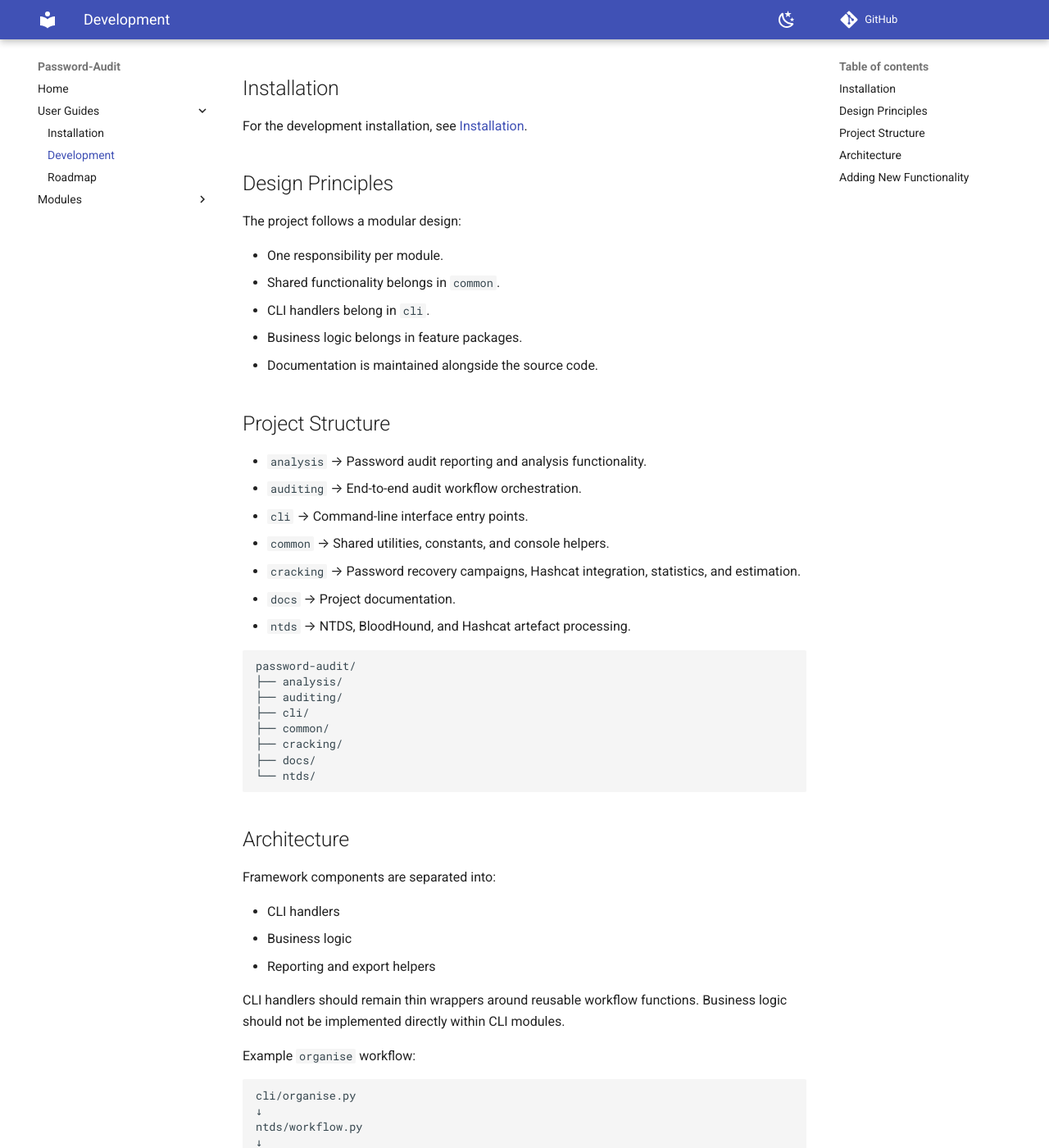
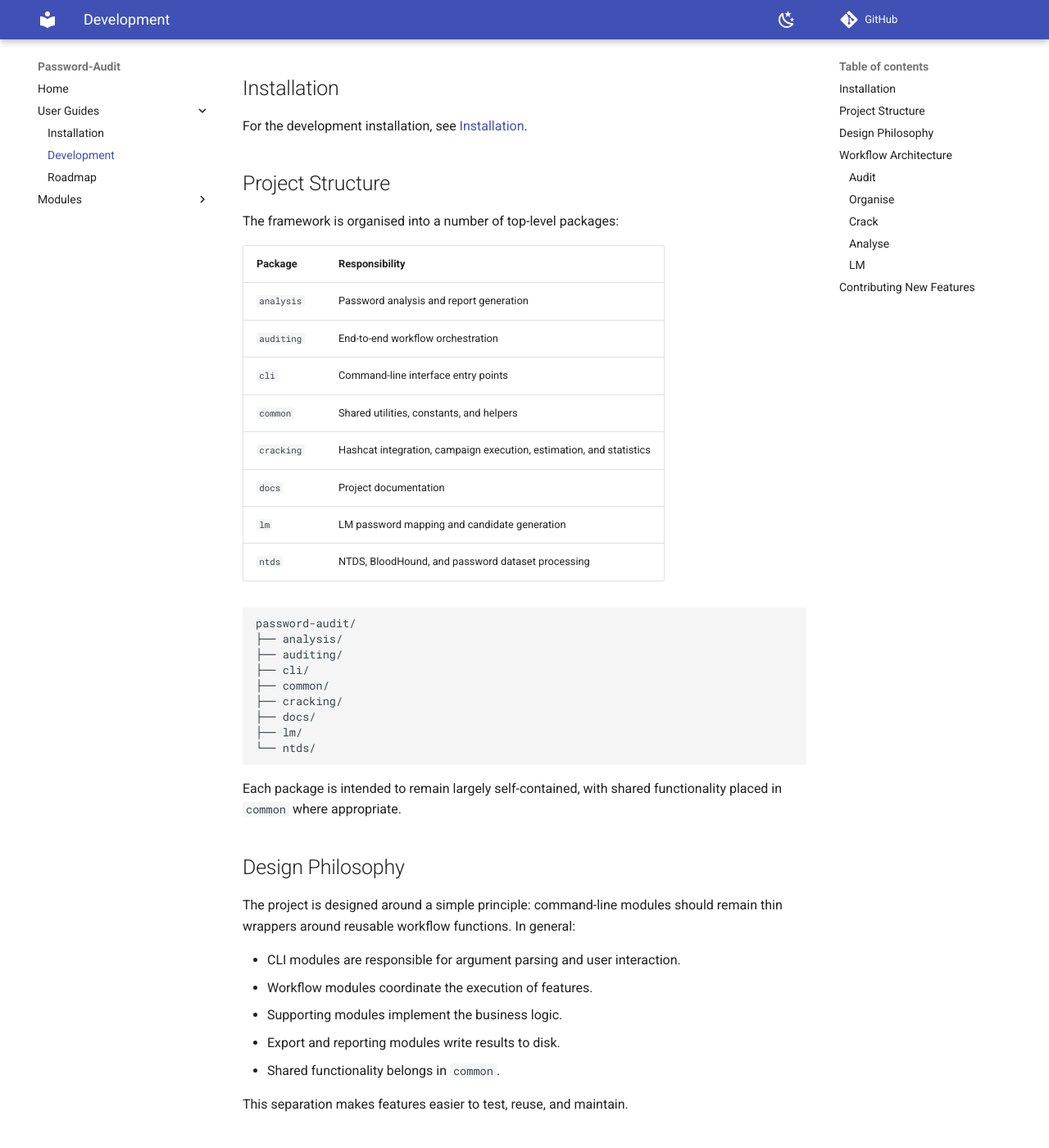
Before and after one commit to CSpanias/password-audit, an MkDocs documentation site: the page built from docs/development.md, in a window 1280 px wide and 1400 px high, scrolled down 285 px. Shown: the whole window at 82% size. Built offline with MkDocs 1.6.1 and Material for MkDocs 9.7.7, drawn with Linux system fonts in a browser that asks for light colours; comment, search, counter and statistics services are not loaded; some of the changed text lies outside the part shown.

Commit message:
Refined docs.

````diff
--- a/docs/development.md
+++ b/docs/development.md
@@ -9,25 +9,21 @@
 
 For the development installation, see [Installation](installation.md#development-installation).
 
-## Design Principles
-
-The project follows a modular design:
-
-* One responsibility per module.
-* Shared functionality belongs in `common`.
-* CLI handlers belong in `cli`.
-* Business logic belongs in feature packages.
-* Documentation is maintained alongside the source code.
-
 ## Project Structure
 
-* `analysis` &rarr; Password audit reporting and analysis functionality.
-* `auditing` &rarr; End-to-end audit workflow orchestration.
-* `cli` &rarr;  Command-line interface entry points.
-* `common` &rarr; Shared utilities, constants, and console helpers.
-* `cracking` &rarr;  Password recovery campaigns, Hashcat integration, statistics, and estimation.
-* `docs`  &rarr; Project documentation.
-* `ntds` &rarr; NTDS, BloodHound, and Hashcat artefact processing.
+The framework is organised into a number of top-level packages:
+
+| Package | Responsibility |
+|----------|-------------|
+| `analysis` | Password analysis and report generation |
+| `auditing` | End-to-end workflow orchestration |
+| `cli` | Command-line interface entry points |
+| `common` | Shared utilities, constants, and helpers |
+| `cracking` | Hashcat integration, campaign execution, estimation, and statistics |
+| `docs` | Project documentation |
+| `lm` | LM password mapping and candidate generation |
+| `ntds` | NTDS, BloodHound, and password dataset processing |
+
 
 ```text
 password-audit/
@@ -37,20 +33,54 @@
 ├── common/
 ├── cracking/
 ├── docs/
+├── lm/
 └── ntds/
 ```
 
-## Architecture
+Each package is intended to remain largely self-contained, with shared functionality placed in `common` where appropriate.
 
-Framework components are separated into:
+## Design Philosophy
 
-* CLI handlers
-* Business logic
-* Reporting and export helpers
+The project is designed around a simple principle: command-line modules should remain thin wrappers around reusable workflow functions. In general:
 
-CLI handlers should remain thin wrappers around reusable workflow functions. Business logic should not be implemented directly within CLI modules.
+* CLI modules are responsible for argument parsing and user interaction.
+* Workflow modules coordinate the execution of features.
+* Supporting modules implement the business logic.
+* Export and reporting modules write results to disk.
+* Shared functionality belongs in `common`.
 
-Example `organise` workflow:
+This separation makes features easier to test, reuse, and maintain.
+
+## Workflow Architecture
+
+Most user-facing functionality follows the same pattern:
+
+```text
+CLI
+ ↓
+Workflow
+ ↓
+Business Logic
+ ↓
+Results / Exports
+```
+
+### Audit
+
+Coordinates the full password auditing workflow:
+
+```text
+cli/audit.py
+        ↓
+auditing/workflow.py
+        ├── ntds/workflow.py
+        ├── cracking/scheduler.py
+        └── analysis/workflow.py
+```
+
+### Organise
+
+Processes NTDS, BloodHound, and Hashcat artefacts:
 
 ```text
 cli/organise.py
@@ -62,27 +92,57 @@
 ntds/exports.py
 ```
 
-Example `audit` workflow:
+### Crack
+
+Executes Hashcat campaigns and records statistics:
 
 ```text
-cli/audit.py
-↓
-auditing/workflow.py
-├── ntds/workflow.py
-├── cracking/scheduler.py
-└── analysis/workflow.py
+cli/crack.py
+        ↓
+cracking/scheduler.py
+        ├── cracking/phases.py
+        ├── cracking/hashcat.py
+        ├── cracking/history.py
+        └── cracking/reporting.py
 ```
 
-## Adding New Functionality
+### Analyse
 
-New functionality should generally follow the pattern:
+Performs password analysis and generates reports:
 
-1. Implement business logic in the relevant module.
-2. Expose functionality through a workflow.
-3. Add a CLI entry point.
-4. Update documentation.
+```text
+cli/analyse.py
+        ↓
+analysis/workflow.py
+        ├── analysis/parsers.py
+        ├── analysis/patterns.py
+        ├── analysis/results.py
+        └── analysis/reports.py
+```
 
-Example:
+### LM
+
+Processes recovered LM passwords and generates candidate datasets:
+
+```text
+cli/lm.py
+        ↓
+lm/workflow.py
+        ├── lm/mapping.py
+        ├── lm/candidates.py
+        └── ntds/exports.py
+```
+
+## Contributing New Features
+
+When adding new functionality, try to follow the existing architecture:
+
+* Implement the business logic in the appropriate package.
+* Add or extend a workflow function.
+* Expose the functionality through the CLI.
+* Document the feature and update command examples.
+
+For example, adding a new analysis feature might involve:
 
 ```text
 analysis/
````
Also changed, not shown: docs/ideas.md (+58 -9 lines), docs/installation.md (+3 -3 lines).
